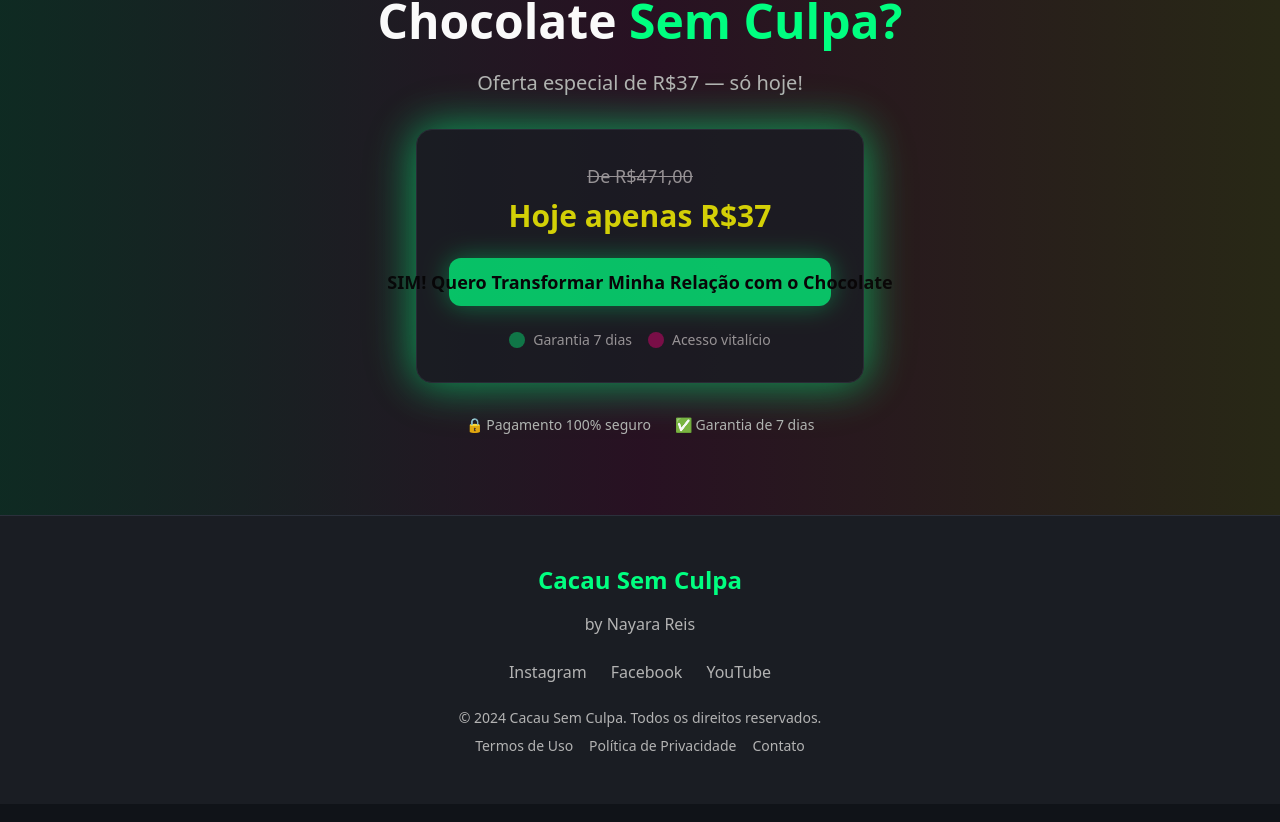
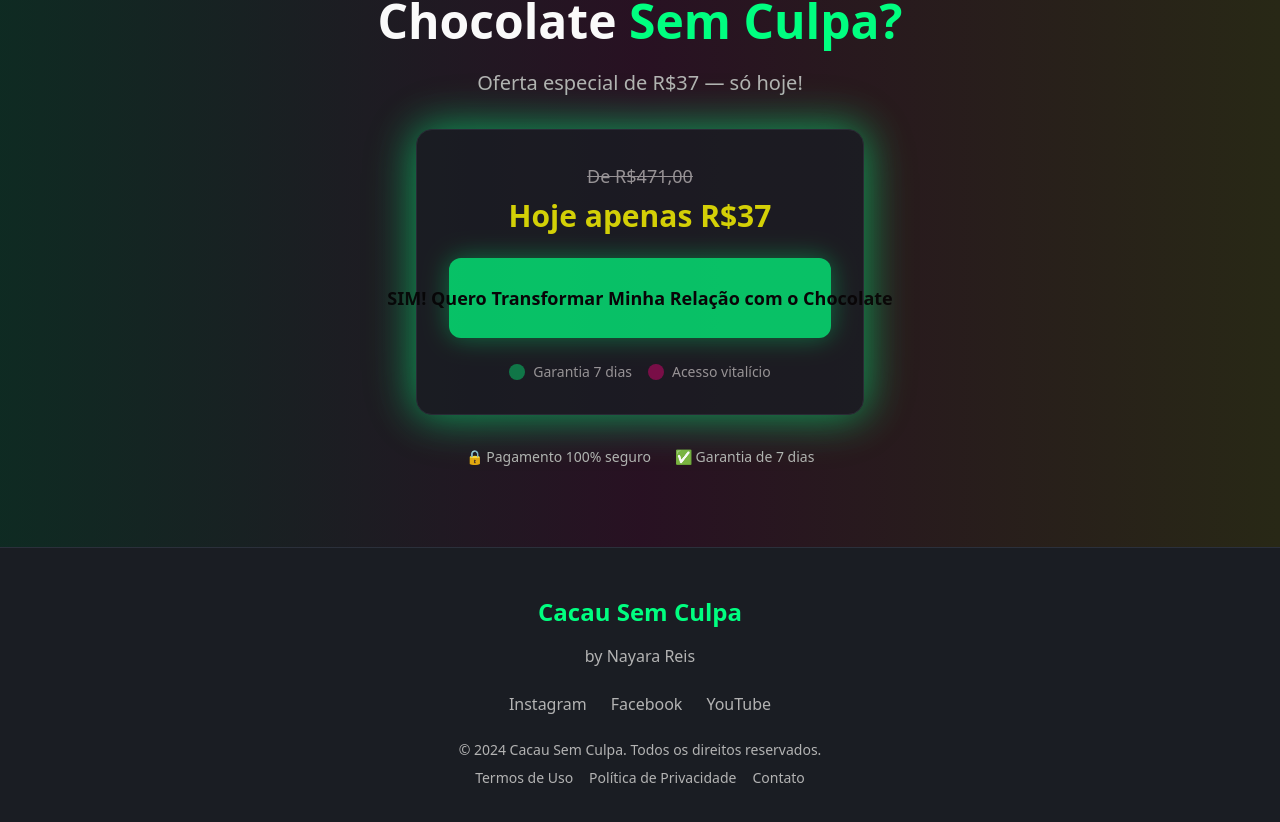
Before and after one commit to wel49reis-eng/choc-cure-creator, a React (Vite) app: page / in a window 1280 px wide. Shown: the part 6300-7122 px from the top of the page. Built offline with nearby package versions, Linux system fonts and the light colour scheme.

Commit message:
Adjust CTA button size
Increase the length of the last CTA button to ensure the text "hoje apenas r$ 37" fits within the button.

```diff
--- a/src/components/CTAButton.tsx
+++ b/src/components/CTAButton.tsx
@@ -11,6 +11,7 @@ export const CTAButton = ({ children, className = "", onClick }: CTAButtonProps)
     <Button
       onClick={onClick}
       className={`
+        cta-button
         w-full max-w-md mx-auto bg-primary text-primary-foreground
         text-lg font-bold py-6 px-8 rounded-xl
         shadow-neon hover:shadow-glow-lg
--- a/src/pages/LandingPage.tsx
+++ b/src/pages/LandingPage.tsx
@@ -335,7 +335,7 @@ export default function LandingPage() {
           <CTABlock
             currentPrice="R$37"
             buttonText="SIM! Quero Transformar Minha Relação com o Chocolate"
-            className="animate-neon-pulse"
+            className="animate-neon-pulse [&_.cta-button]:min-h-[80px] [&_.cta-button]:py-4"
           />
 
           <div className="mt-8 flex justify-center items-center gap-6 text-sm text-muted-foreground">
```
